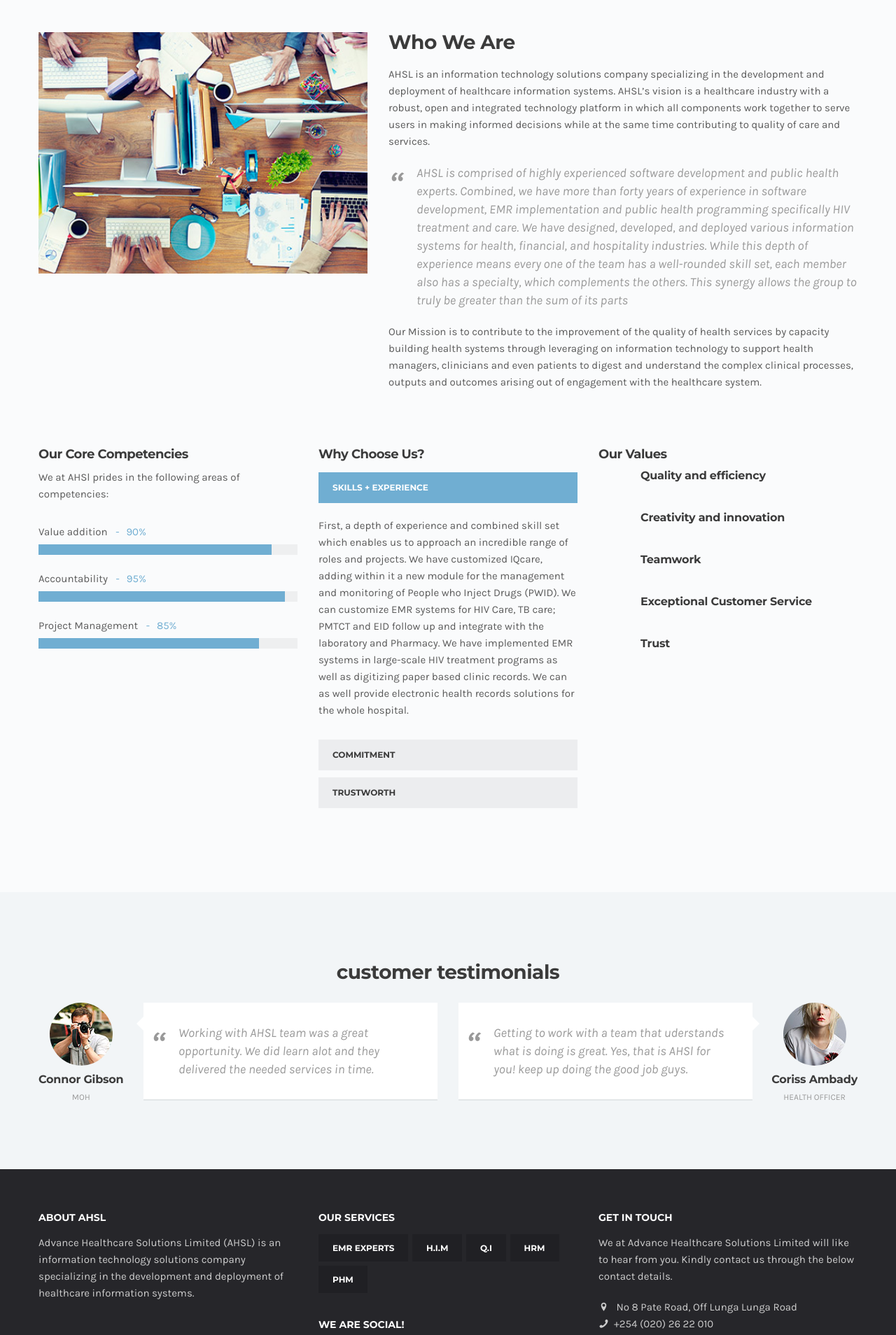
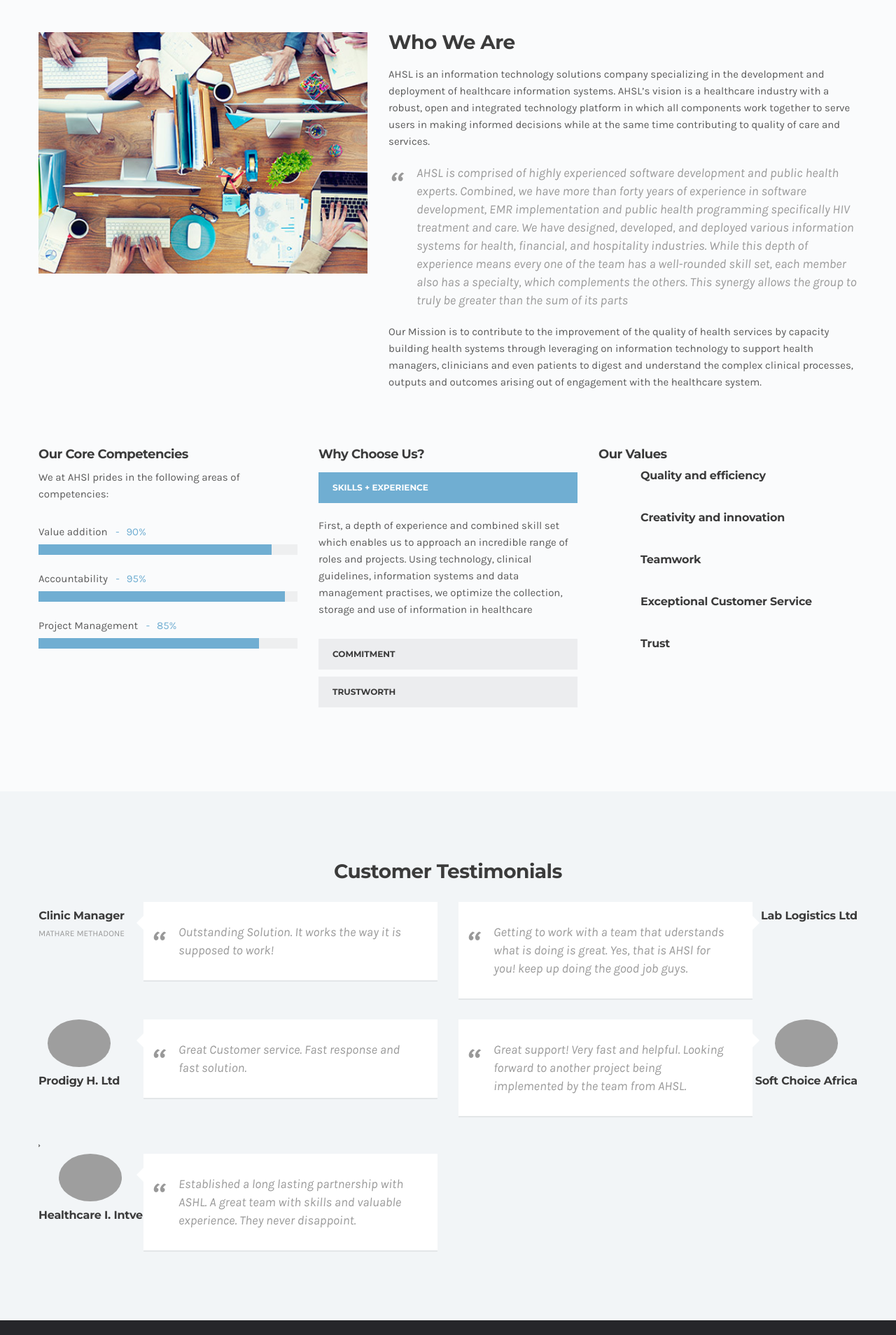
Before and after one commit to ItsMurumba/ahsl, a WordPress theme: template about2.php in a window 1280 px wide. Shown: the part 600-2508 px from the top of the page at 70% size. Run offline with PHP 8.4 and a stand-in for WordPress, Linux system fonts and the light colour scheme; the site name, menu and one post (Sample post) are stand-ins, and other content is empty; grey boxes are pictures that could not be loaded.

Commit message:
PreFinal Changes

```diff
--- a/about2.php
+++ b/about2.php
@@ -30,7 +30,7 @@
   <div class="post-parallax parallax inverse-wrapper parallax1" style="background-image: url(style/images/art/parallax1.jpg);">
     <div class="container inner text-center">
       <div class="headline text-center">
-        <h2>hello! we are Advance Healthcare Solutions Limited (AHSL)</h2>
+        <h2>hello! we are Advanced Healthcare Solutions Limited (AHSL)</h2>
         <p class="lead">an information technology solutions company specializing in the development and deployment of healthcare information systems</p>
       </div>
       <!-- /.headline -->
@@ -165,7 +165,7 @@
                 <h4 class="panel-title"> <a data-toggle="collapse" class="panel-toggle active" data-parent="#accordion" href="#collapseOne"> Skills + Experience </a> </h4>
               </div>
               <div id="collapseOne" class="panel-collapse collapse in">
-                <div class="panel-body">First, a depth of experience and combined skill set which enables us to approach an incredible range of roles and projects. We have customized IQcare, adding within it a new module for the management and monitoring of People who Inject Drugs (PWID). We can customize EMR systems for HIV Care, TB care; PMTCT and EID follow up and integrate with the laboratory and Pharmacy.  We have implemented EMR systems in large-scale HIV treatment programs as well as digitizing paper based clinic records. We can as well provide electronic health records solutions for the whole hospital.</div>
+                <div class="panel-body">First, a depth of experience and combined skill set which enables us to approach an incredible range of roles and projects. Using technology, clinical guidelines, information systems and data management practises, we optimize the collection, storage and use of information in healthcare</div>
               </div>
             </div>
             <div class="panel panel-default">
@@ -219,20 +219,20 @@
 
   <div class="dark-wrapper">
     <div class="container inner">
-      <h3 class="section-title text-center">customer <strong>testimonials</strong></h3>
+      <h3 class="section-title text-center">Customer <strong>Testimonials</strong></h3>
       <div class="divide10"></div>
       <div class="testimonials2 small-quote">
         <div class="row">
           <div class="col-sm-12 col-md-6">
             <div class="quote">
-              <div class="icon text-center"> <img src="style/images/art/t2-1.jpg" alt="" />
+              <div class="icon text-center">
                 <div class="author">
-                  <h4 class="post-title">Connor Gibson</h4>
-                  <span class="meta">MOH</span> </div>
+                  <h4 class="post-title">Clinic Manager</h4>
+                  <span class="meta">Mathare Methadone</span> </div>
               </div>
               <div class="box">
                 <blockquote>
-                  <p>Working with AHSL team was a great opportunity. We did learn alot and they delivered the needed services in time. </p>
+                  <p>Outstanding Solution. It works the way it is supposed to work! </p>
                 </blockquote>
               </div>
             </div>
@@ -241,10 +241,10 @@
           <!--/column -->
           <div class="col-sm-12 col-md-6">
             <div class="quote right">
-              <div class="icon text-center"> <img src="style/images/art/t2-2.jpg" alt="" />
+              <div class="icon text-center">
                 <div class="author">
-                  <h4 class="post-title">Coriss Ambady</h4>
-                  <span class="meta">Health Officer</span> </div>
+                  <h4 class="post-title"> Lab Logistics Ltd</h4>
+                   </div>
                 <!--/.author -->
               </div>
               <!--/.icon -->
@@ -260,42 +260,61 @@
         </div>
         <!--/.row -->
         <div class="row">
-<!--          <div class="col-sm-12 col-md-6">-->
-<!--            <div class="quote">-->
-<!--              <div class="icon text-center"> <img src="style/images/art/t2-3.jpg" alt="" />-->
-<!--                <div class="author">-->
-<!--                  <h4 class="post-title">Nikola Brooten</h4>-->
-<!--                  <span class="meta">Sales Manager</span> </div>-->
-<!--                <!--/.author -->
-<!--              </div>-->
-<!--              <!--/.icon -->
-<!--              <div class="box">-->
-<!--                <blockquote>-->
-<!--                  <p>Vivamus sagittis lacus vel augue laoreet rutrum faucibus dolor auctor. Aenean lacinia bibendum nulla sed consectetur. Nullam id dolor id nibh ultricies vehicula.</p>-->
-<!--                </blockquote>-->
-<!--              </div>-->
-<!--            </div>-->
-<!--            <!--/.quote -->
-<!--          </div>-->
-          <!--/column -->
-<!--          <div class="col-sm-12 col-md-6">-->
-<!--            <div class="quote right">-->
-<!--              <div class="icon text-center"> <img src="style/images/art/t2-4.jpg" alt="" />-->
-<!--                <div class="author">-->
-<!--                  <h4 class="post-title">Barclay Widerski</h4>-->
-<!--                  <span class="meta">Marketing Specialist</span> </div>-->
-<!--                <!--/.author -->
-<!--              </div>-->
-<!--              <!--/.icon -->
-<!--              <div class="box">-->
-<!--                <blockquote>-->
-<!--                  <p>Praesent commodo cursus magna, vel scelerisque nisl consectetur et. Nullam id dolor id nibh ultricies vehicula ut id elit. Cum sociis natoque penatibus et magnis.</p>-->
-<!--                </blockquote>-->
-<!--              </div>-->
-<!--            </div>-->
-<!--            <!--/.quote -->
-<!--          </div>-->
-          <!--/column -->
+          <div class="col-sm-12 col-md-6">
+            <div class="quote">
+              <div class="icon text-center"> <img src="style/images/art/t2-3.jpg" alt="" />
+                <div class="author">
+                  <h4 class="post-title">Prodigy H. Ltd</h4>
+                </div>
+              </div>
+<!--              /.icon -->
+              <div class="box">
+                <blockquote>
+                  <p>Great Customer service. Fast response and fast solution.</p>
+                </blockquote>
+              </div>
+            </div>
+<!--            /.quote -->
+          </div>
+<!--          /column -->
+          <div class="col-sm-12 col-md-6">
+            <div class="quote right">
+              <div class="icon text-center"> <img src="style/images/art/t2-4.jpg" alt="" />
+                <div class="author">
+                  <h4 class="post-title">Soft Choice Africa</h4>
+                   </div>
+<!--                /.author -->
+              </div>
+<!--              /.icon -->
+              <div class="box">
+                <blockquote>
+                  <p>Great support! Very fast and helpful. Looking forward to another project being implemented by the team from AHSL.</p>
+                </blockquote>
+              </div>
+            </div>
+<!--            /.quote -->
+          </div>
+<!--          /column --> -->
+        </div>
+        <!--/.row -->
+        <!--/.row -->
+        <div class="row">
+          <div class="col-sm-12 col-md-6">
+            <div class="quote">
+              <div class="icon text-center"> <img src="style/images/art/t2-3.jpg" alt="" />
+                <div class="author">
+                  <h4 class="post-title">Healthcare I. Intve</h4>
+                </div>
+              </div>
+              <!--              /.icon -->
+              <div class="box">
+                <blockquote>
+                  <p>Established a long lasting partnership with ASHL. A great team with skills and valuable experience. They never disappoint.</p>
+                </blockquote>
+              </div>
+            </div>
+            <!--            /.quote -->
+          </div>
         </div>
         <!--/.row -->
       </div>
--- a/footer.php
+++ b/footer.php
@@ -6,7 +6,7 @@
                     <h3 class="widget-title">About AHSL</h3>
                     <ul class="post-list">
                         <li>
-                            <p>Advance Healthcare Solutions Limited (AHSL) is an information technology solutions company specializing in the development and deployment of healthcare information systems.</p>
+                            <p>Advanced Healthcare Solutions Limited (AHSL) is an information technology solutions company specializing in the development and deployment of healthcare information systems.</p>
 
                         </li>
                     </ul>
@@ -21,8 +21,8 @@
                     <h4 class="widget-title">Our Services</h4>
                     <ul class="tag-list">
                         <li><a href="#" class="btn">EMR Experts</a></li>
-                        <li><a href="#" class="btn">H.I.M</a></li>
-                        <li><a href="#" class="btn">Q.I</a></li>
+                        <li><a href="#" class="btn">Health Record Management</a></li>
+                        <li><a href="#" class="btn">Quality Improvement</a></li>
                         <li><a href="#" class="btn">HRM</a></li>
                         <li><a href="#" class="btn">PHM</a></li>
 
@@ -30,18 +30,18 @@
                 </div>
                 <!-- /.widget -->
 
-                <div class="widget">
-                    <h4 class="widget-title">We Are Social!</h4>
-                    <ul class="social">
-                        <li><a href="#"><i class="icon-s-youtube"></i></a></li>
-                        <li><a href="#"><i class="icon-s-twitter"></i></a></li>
-                        <li><a href="#"><i class="icon-s-facebook"></i></a></li>
-                        <li><a href="#"><i class="icon-s-pinterest"></i></a></li>
-                        <li><a href="#"><i class="icon-s-linkedin"></i></a></li>
-                    </ul>
-                    <!-- .social -->
-
-                </div>
+<!--                <div class="widget">-->
+<!--                    <h4 class="widget-title">We Are Social!</h4>-->
+<!--                    <ul class="social">-->
+<!--                        <li><a href="#"><i class="icon-s-youtube"></i></a></li>-->
+<!--                        <li><a href="#"><i class="icon-s-twitter"></i></a></li>-->
+<!--                        <li><a href="#"><i class="icon-s-facebook"></i></a></li>-->
+<!--                        <li><a href="#"><i class="icon-s-pinterest"></i></a></li>-->
+<!--                        <li><a href="#"><i class="icon-s-linkedin"></i></a></li>-->
+<!--                    </ul>-->
+<!--                    <!-- .social -->
+<!---->
+<!--                </div>-->
             </div>
             <!-- /column -->
 
@@ -49,7 +49,7 @@
                 <!-- /.widget -->
                 <div class="widget">
                     <h4 class="widget-title">Get In Touch</h4>
-                    <p>We at Advance Healthcare Solutions Limited will like to hear from you. Kindly contact us through the below contact details.</p>
+                    <p>We at Advanced Healthcare Solutions Limited will like to hear from you. Kindly contact us through the below contact details.</p>
                     <div class="contact-info"> <i class="icon-location"></i> No 8 Pate Road, Off Lunga Lunga Road <br />
                         <i class="icon-phone"></i>+254 (020) 26 22 010 <br />
                         <i class="icon-mail"></i> <a href="info@ahsl.co.ke">info@ahsl.co.ke</a> </div>
```
Also changed, not shown: index.php (+4 -14 lines).
